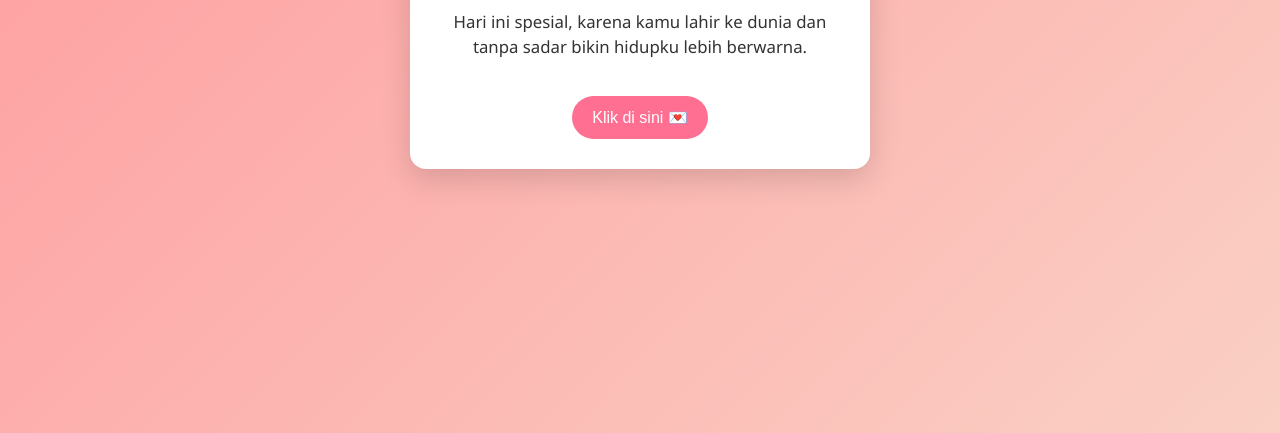
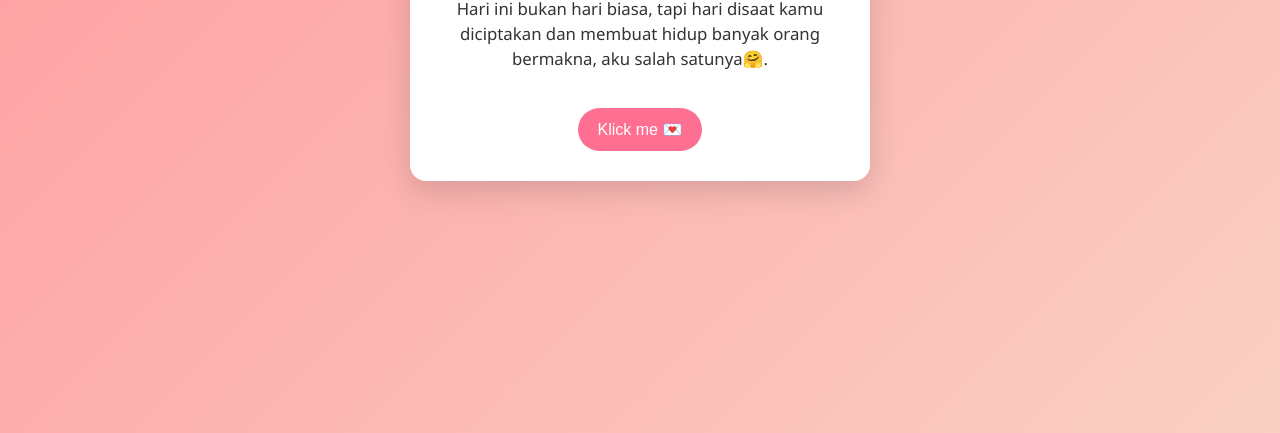
Before and after one commit to pakumisini-pixel/birthday-surprise, a plain HTML site: page index.html in a window 1280 px wide. Shown: the part 367-800 px from the top of the page. Drawn offline with Linux system fonts and the light colour scheme.

Commit message:
Update index.html

```diff
--- a/index.html
+++ b/index.html
@@ -90,17 +90,14 @@
   <div class="card">
     <h1>Selamat Ulang Tahun 🎉</h1>
     <p>
-      Hari ini spesial,
-      karena kamu lahir ke dunia
-      dan tanpa sadar bikin hidupku lebih berwarna.
+      Hari ini bukan hari biasa, tapi hari disaat kamu diciptakan dan membuat hidup banyak orang bermakna, aku salah satunya🤗.
     </p>
 
-    <button onclick="showSurprise()">Klik di sini 💌</button>
+    <button onclick="showSurprise()">Klick me 💌</button>
 
     <div id="secret" class="hidden">
       <p>
-        Ini salah satu alasan
-        kenapa aku selalu bersyukur setiap hari.
+        Kamu tak sempurna tapi kamu luar biasa, dan aku bangga denganmu dan sangat mencintaimu🥰,happy birthday my sweetest heartwarming home❤.
       </p>
 
       <img src="foto.jpg" alt="Foto Kamu">
```
